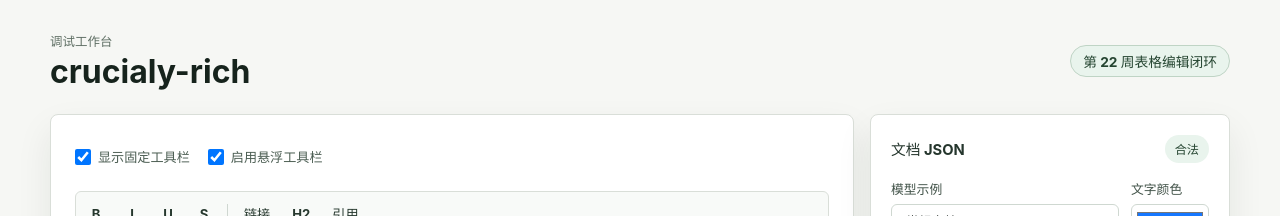
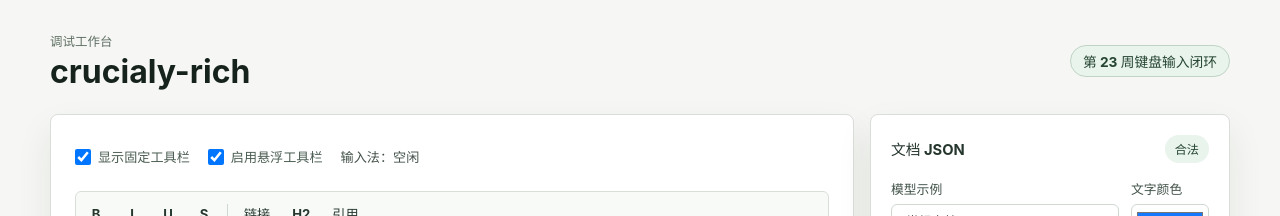
Before and after one commit to QDyanbing/crucialy-rich, a React (Vite) app in the folder apps/demo/: page / in a window 1280 px wide. Shown: the top 216 px of the page. Built offline with nearby package versions, Linux system fonts and the light colour scheme.

Commit message:
feat(demo): showcase keyboard input flows

```diff
--- a/apps/demo/src/main.tsx
+++ b/apps/demo/src/main.tsx
@@ -10,6 +10,7 @@ import {
   cloneRangeSelection,
   createBulletList,
   createCodeBlock,
+  createCompositionState,
   createDefaultCommandRegistry,
   DEFAULT_CLIPBOARD_PARSERS,
   createHistorySnapshot,
@@ -74,6 +75,7 @@ import {
   type ClipboardMimeType,
   type BlockSelection,
   type CellSelection,
+  type CompositionState,
   type DocumentNode,
   type HistoryChange,
   type HeadingLevel,
@@ -122,6 +124,7 @@ import "./styles.css";
 
 type ModelExampleId =
   | "regular"
+  | "input-rules"
   | "headings"
   | "quotes"
   | "block-types"
@@ -188,6 +191,15 @@ const modelExamples: ModelExample[] = [
       createParagraph([createText("你好，crucialy-rich。")]),
       createParagraph([createText("选区模型已就绪。")]),
     ]),
+  },
+  {
+    id: "input-rules",
+    label: "输入法与 Markdown 规则",
+    selection: {
+      anchor: { path: [0, 0], offset: 0 },
+      focus: { path: [0, 0], offset: 0 },
+    },
+    value: createDocument([createParagraph()]),
   },
   {
     id: "headings",
@@ -809,6 +821,8 @@ function DemoApp() {
   const [pasteValue, setPasteValue] = useState(PASTE_EXAMPLES["text/plain"]);
   const [blockSelection, setBlockSelection] = useState<BlockSelection>();
   const [cellSelection, setCellSelection] = useState<CellSelection>();
+  const [compositionState, setCompositionState] =
+    useState<CompositionState>(createCompositionState);
   const [fontSizeValue, setFontSizeValue] = useState("18");
   const [textColorValue, setTextColorValue] = useState("#1677ff");
   const [backgroundColorValue, setBackgroundColorValue] = useState("#fff4cc");
@@ -1047,6 +1061,7 @@ function DemoApp() {
     setLinkEditorOpen(false);
     setBlockSelection(undefined);
     setCellSelection(undefined);
+    setCompositionState(createCompositionState());
   }
 
   function handleNormalize() {
@@ -1616,7 +1631,7 @@ function DemoApp() {
           <p className="eyebrow">调试工作台</p>
           <h1 id="page-title">crucialy-rich</h1>
         </div>
-        <span className="status-pill">第 22 周表格编辑闭环</span>
+        <span className="status-pill">第 23 周键盘输入闭环</span>
       </header>
 
       <section className="workspace-grid" aria-label="编辑器工作区">
@@ -1638,6 +1653,12 @@ function DemoApp() {
               />
               <span>启用悬浮工具栏</span>
             </label>
+            <output aria-label="输入法状态" className="composition-status">
+              输入法：
+              {compositionState.active
+                ? `组合中${compositionState.data ? `（${compositionState.data}）` : ""}`
+                : "空闲"}
+            </output>
           </div>
           {showFixedToolbar ? (
             <FixedToolbar
@@ -1814,6 +1835,7 @@ function DemoApp() {
             className="rendered-document"
             contentEditable
             label="已渲染文档"
+            onCompositionStateChange={setCompositionState}
             onKeyDown={handleEditorKeyDown}
             onBlockSelectionChange={setBlockSelection}
             onCellSelectionChange={setCellSelection}
--- a/apps/demo/src/styles.css
+++ b/apps/demo/src/styles.css
@@ -193,6 +193,12 @@ h3 {
   width: 16px;
   height: 16px;
   margin: 0;
+}
+
+.composition-status {
+  color: #435149;
+  font-size: 0.82rem;
+  font-weight: 700;
 }
 
 .image-controls {
```
